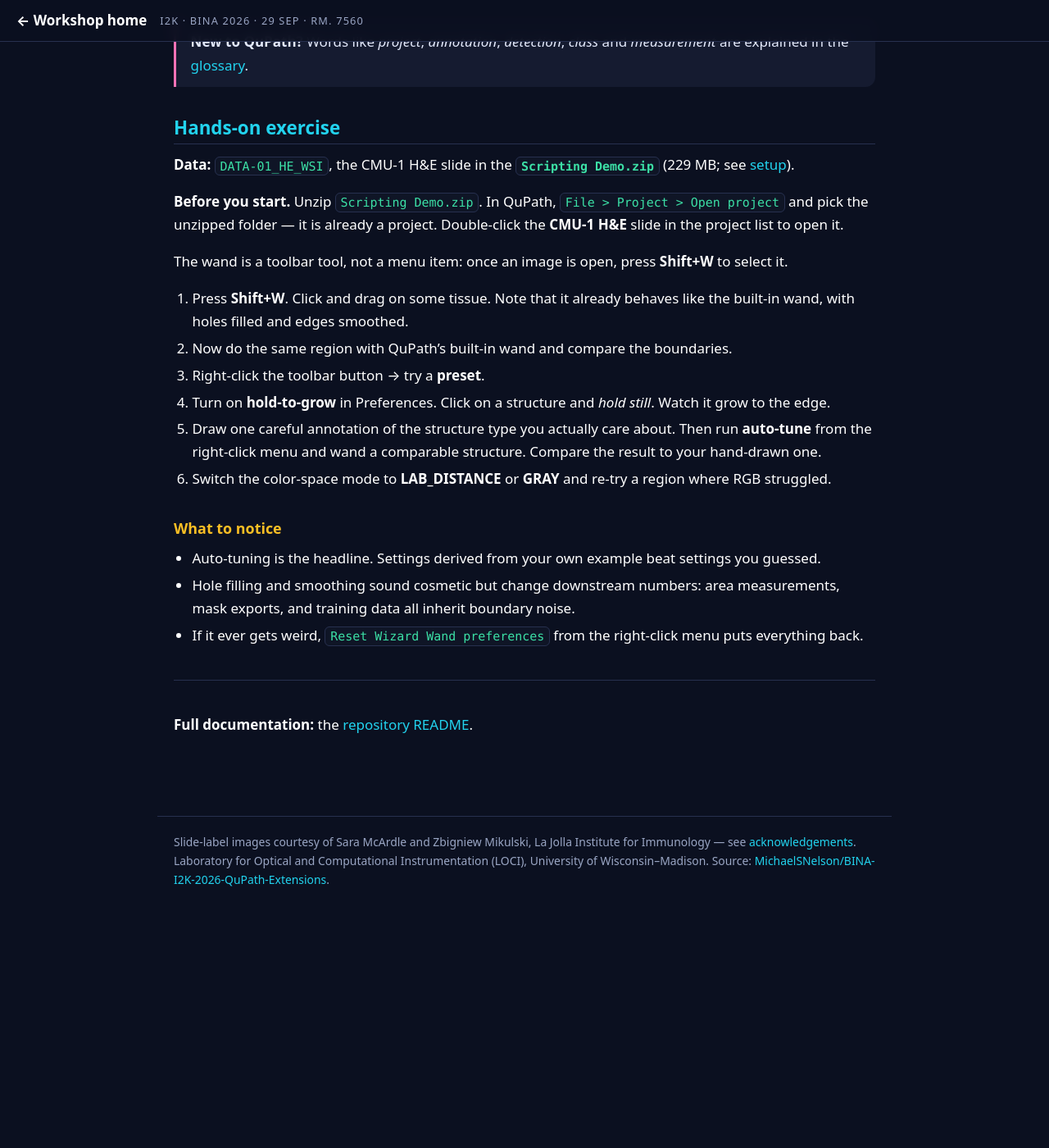
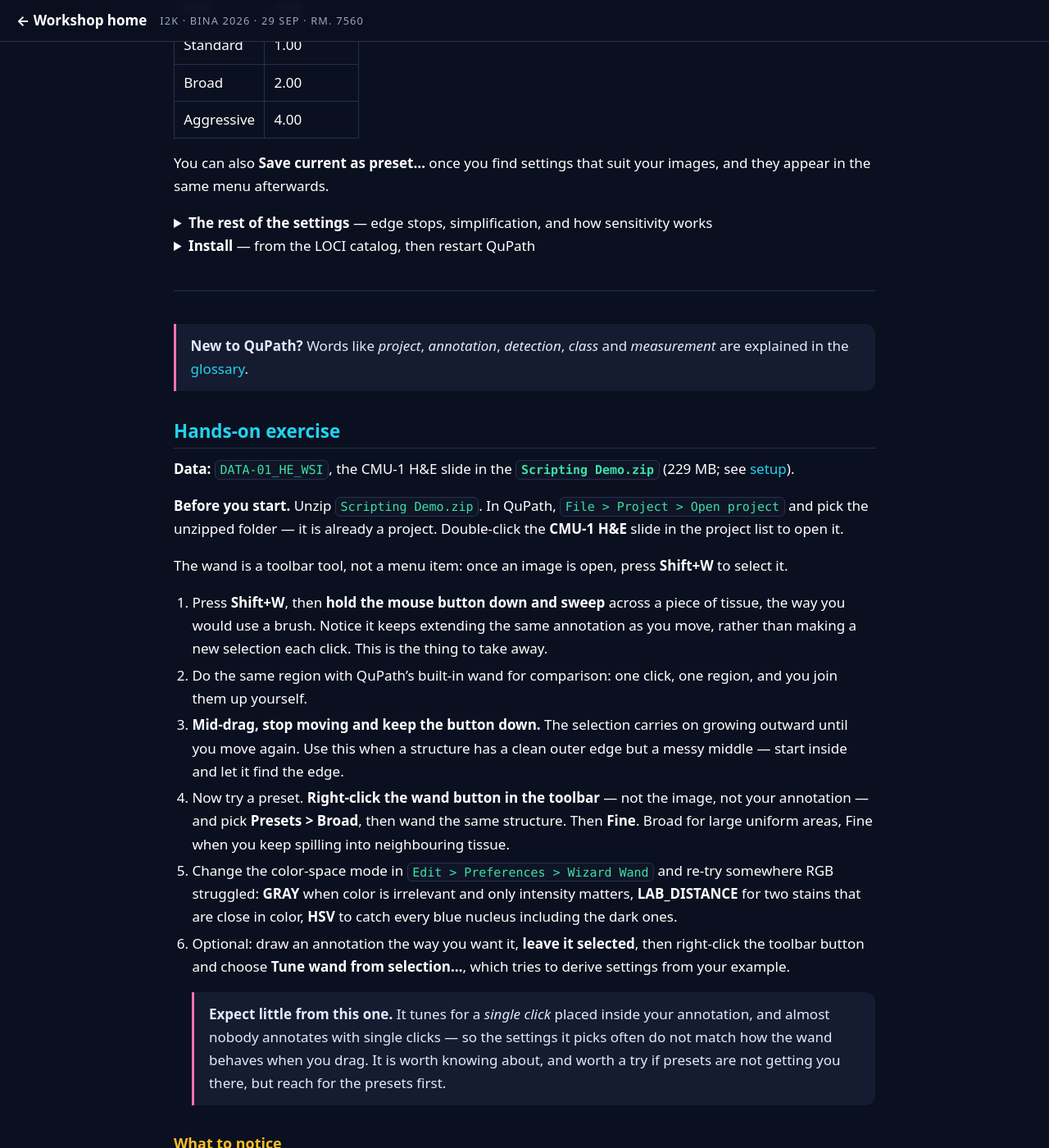
Before and after one commit to MichaelSNelson/BINA-I2K-2026-QuPath-Extensions, a Jekyll site: the page built from docs/05-wizard-wand.md, in a window 1280 px wide and 1400 px high, scrolled down 2987 px. Shown: the whole window at 82% size. Built offline with Jekyll 4.4.1, drawn with Linux system fonts in a browser that asks for light colours; before the commit the page ends 4152 px from its top, so only the background shows below that; some of the changed text lies outside the part shown.

Commit message:
Wizard Wand: correct the guide against the extension, lead with the brush
Reviewed the whole page against the source. What was wrong:

- 'Turn on hold-to-grow in Preferences' -- no such preference exists. The
  behaviour is dwell expansion, it is always on, and it starts after about
  300 ms (wizardWandDwellDelay). There is no toggle to find, so the step
  could not be followed.
- 'Auto-tuning' matches nothing on screen. The menu item is 'Tune wand from
  selection...'. The guide called it the headline and the feature to try
  first; it tunes from a single seed point taken from the selection's
  interior, and nobody annotates by single click, so it is now last, marked
  optional, and says plainly to expect little from it.
- Right-clicking: the context menu is attached to the toolbar button
  (attachContextMenuToToolbarButton), not to the image or the selection.
  The guide now says which, and says what you get if you right-click the
  wrong thing.
- Presets were mentioned but never named. They are Fine 0.30, Standard 1.00,
  Broad 2.00, Aggressive 4.00, plus save and remove your own.

The lead now says the thing that actually matters: it is a brush, so you can
drag it, and every step says what the feature is FOR rather than what it is.
Sensitivity internals, edge stops and simplification moved into a collapsed
block.

Verified and kept: Shift+W, the 10,000 px hole limit, all four color-space
modes including HSV, threshold = stddev x sensitivity, and the Edit >
Preferences > Wizard Wand category name.

Claude-Session: https://claude.ai/code/session_01KwiACUr5MacuDvqp74c96o

```diff
--- a/docs/05-wizard-wand.md
+++ b/docs/05-wizard-wand.md
@@ -5,9 +5,9 @@ title: Wizard Wand
 
 # Wizard Wand
 
-> A faster, more forgiving wand. Click and drag like the built-in one, or hold still and let
-> the selection grow. Smoother boundaries, automatic hole filling, and it can teach itself
-> the right settings from one example annotation you draw.
+> **Drag it like a brush.** Hold the button down and sweep across a structure and it keeps
+> adding as you go, instead of one click, one region. Pause mid-drag and the selection keeps
+> growing on its own. Boundaries come out smoother and interior holes are filled for you.
 
 | | |
 |---|---|
@@ -49,16 +49,19 @@ corrections is worth more than it sounds.
 Wizard Wand installs as a **separate toolbar button**. QuPath's built-in wand is untouched:
 you can ignore this one entirely until you want it.
 
-Out of the box it behaves like the built-in wand with two upgrades already on:
+Out of the box it differs from the built-in wand in four ways, all already on:
 
-- small holes inside the selection are **filled automatically** (up to 10,000 px), and
-- the boundary is **lightly smoothed**.
+- **It works as a brush.** Hold the button down and sweep, and it keeps extending the same
+  annotation instead of starting a new selection with every click. This is the one that
+  changes how the tool feels to use.
+- If you **hold the cursor still** mid-drag, the selection keeps growing outward on its own.
+  There is no setting to switch on — pause for about a third of a second and it starts, move
+  again and it stops. Good for a structure with a clear outer edge and a messy interior.
+- Small holes inside the selection are **filled automatically** (up to 10,000 px).
+- The boundary is **lightly smoothed**.
 
-Everything else is off until you turn it on in Preferences:
-
-**Hold-to-grow.** Keep the cursor still and the selection expands on its own, growing
-from the region rather than following a drag. Good for structures with a well-defined edge and a
-messy interior.
+Everything below is optional. The settings are under `Edit > Preferences > Wizard Wand`;
+presets and tuning are on the **right-click menu of the toolbar button**.
 
 **Color-space modes.** How the wand decides "this is the same color as where I clicked":
 
@@ -70,20 +73,43 @@ messy interior.
 | **HSV** | Select by hue regardless of brightness, e.g. all blue nuclei, including dark ones |
 
 **Sensitivity.** How greedy the wand is. Lower stays tight against obvious edges; higher
-swallows bigger uniform regions per click. (Internally `threshold = stddev × sensitivity`.)
+swallows bigger uniform regions per click.
 
-**Auto-tuning.** Draw one annotation the way you want it, then let the wand derive its own
-settings from your example. This is the feature to try first, because it converts "fiddle with four
-sliders" into "show me once."
+**Presets** save you setting it by hand. Right-click the toolbar button → **Presets**:
 
-**Edge stops** and **simplification** are also available in Preferences.
+| Preset | Sensitivity |
+|---|---|
+| Fine | 0.30 |
+| Standard | 1.00 |
+| Broad | 2.00 |
+| Aggressive | 4.00 |
+
+You can also **Save current as preset...** once you find settings that suit your images, and
+they appear in the same menu afterwards.
+
+<details>
+<summary><b>The rest of the settings</b> — edge stops, simplification, and how sensitivity works</summary>
+
+**Sensitivity** sets the tolerance as `threshold = stddev × sensitivity`, measured on the
+region around your click. Note this is the opposite of QuPath's built-in wand, which uses
+`1/sensitivity`; here higher always means a larger selection, in every mode, so the scroll
+wheel and the presets push the same direction.
+
+**Edge stops** (off by default) make the wand respect image gradients, so it is less likely to
+leak through a faint boundary. **Simplification** reduces the number of vertices in the
+resulting polygon, which matters if you are exporting a lot of annotations.
+
+Both are off or neutral by default, and neither is worth touching until the basic wand is
+behaving.
+
+</details>
 
 <details>
 <summary><b>Install</b> — from the LOCI catalog, then restart QuPath</summary>
 
 Install from the **LOCI QuPath Extensions** catalog, then restart QuPath. Full steps, including the catalog URL, are in the [setup guide](setup.md).
 
-The sparkle-wand button appears in the toolbar and responds to **Shift+W**. Right-click it for presets, auto-tuning, and reset.
+The sparkle-wand button appears in the toolbar and responds to **Shift+W**. **Right-click the button itself** for presets, tuning and reset — right-clicking the image or a selection gives you QuPath's own menu, not this one.
 
 </details>
 
@@ -101,26 +127,41 @@ The wand is a toolbar tool, not a menu item: once an image is open, press **Shif
 select it.
 
 
-1. Press **Shift+W**. Click and drag on some tissue. Note that it already behaves like the
-   built-in wand, with holes filled and edges smoothed.
-2. Now do the same region with QuPath's built-in wand and compare the boundaries.
-3. Right-click the toolbar button → try a **preset**.
-4. Turn on **hold-to-grow** in Preferences. Click on a structure and *hold still*. Watch it
-   grow to the edge.
-5. Draw one careful annotation of the structure type you actually care about. Then run
-   **auto-tune** from the right-click menu and wand a comparable structure. Compare the
-   result to your hand-drawn one.
-6. Switch the color-space mode to **LAB_DISTANCE** or **GRAY** and re-try a region where RGB
-   struggled.
+1. Press **Shift+W**, then **hold the mouse button down and sweep** across a piece of tissue,
+   the way you would use a brush. Notice it keeps extending the same annotation as you move,
+   rather than making a new selection each click. This is the thing to take away.
+2. Do the same region with QuPath's built-in wand for comparison: one click, one region, and
+   you join them up yourself.
+3. **Mid-drag, stop moving and keep the button down.** The selection carries on growing
+   outward until you move again. Use this when a structure has a clean outer edge but a messy
+   middle — start inside and let it find the edge.
+4. Now try a preset. **Right-click the wand button in the toolbar** — not the image, not your
+   annotation — and pick **Presets > Broad**, then wand the same structure. Then **Fine**.
+   Broad for large uniform areas, Fine when you keep spilling into neighbouring tissue.
+5. Change the color-space mode in `Edit > Preferences > Wizard Wand` and re-try somewhere RGB
+   struggled: **GRAY** when color is irrelevant and only intensity matters, **LAB_DISTANCE**
+   for two stains that are close in color, **HSV** to catch every blue nucleus including the
+   dark ones.
+6. Optional: draw an annotation the way you want it, **leave it selected**, then right-click
+   the toolbar button and choose **Tune wand from selection...**, which tries to derive
+   settings from your example.
+
+   > **Expect little from this one.** It tunes for a *single click* placed inside your
+   > annotation, and almost nobody annotates with single clicks — so the settings it picks
+   > often do not match how the wand behaves when you drag. It is worth knowing about, and
+   > worth a try if presets are not getting you there, but reach for the presets first.
 
 ### What to notice
 
-- Auto-tuning is the headline. Settings derived from your own example beat settings you
-  guessed.
-- Hole filling and smoothing sound cosmetic but change downstream numbers: area
-  measurements, mask exports, and training data all inherit boundary noise.
-- If it ever gets weird, `Reset Wizard Wand preferences` from the right-click menu puts
-  everything back.
+- **Dragging is the whole point.** A wand you can sweep is a different tool from a wand you
+  click, and it is why this exists. If you take one thing away, take that.
+- **Presets beat fiddling.** Four named presets cover most of what the sliders would, and you
+  can save your own once you find settings that suit your slides.
+- **Hole filling and smoothing sound cosmetic but change your numbers.** Area measurements,
+  mask exports and training data all inherit boundary noise, so a tidier boundary is not just
+  nicer to look at.
+- If it ever gets strange, right-click the toolbar button and choose
+  **Reset Wizard Wand preferences**. Your saved presets survive that.
 
 ---
 
```
